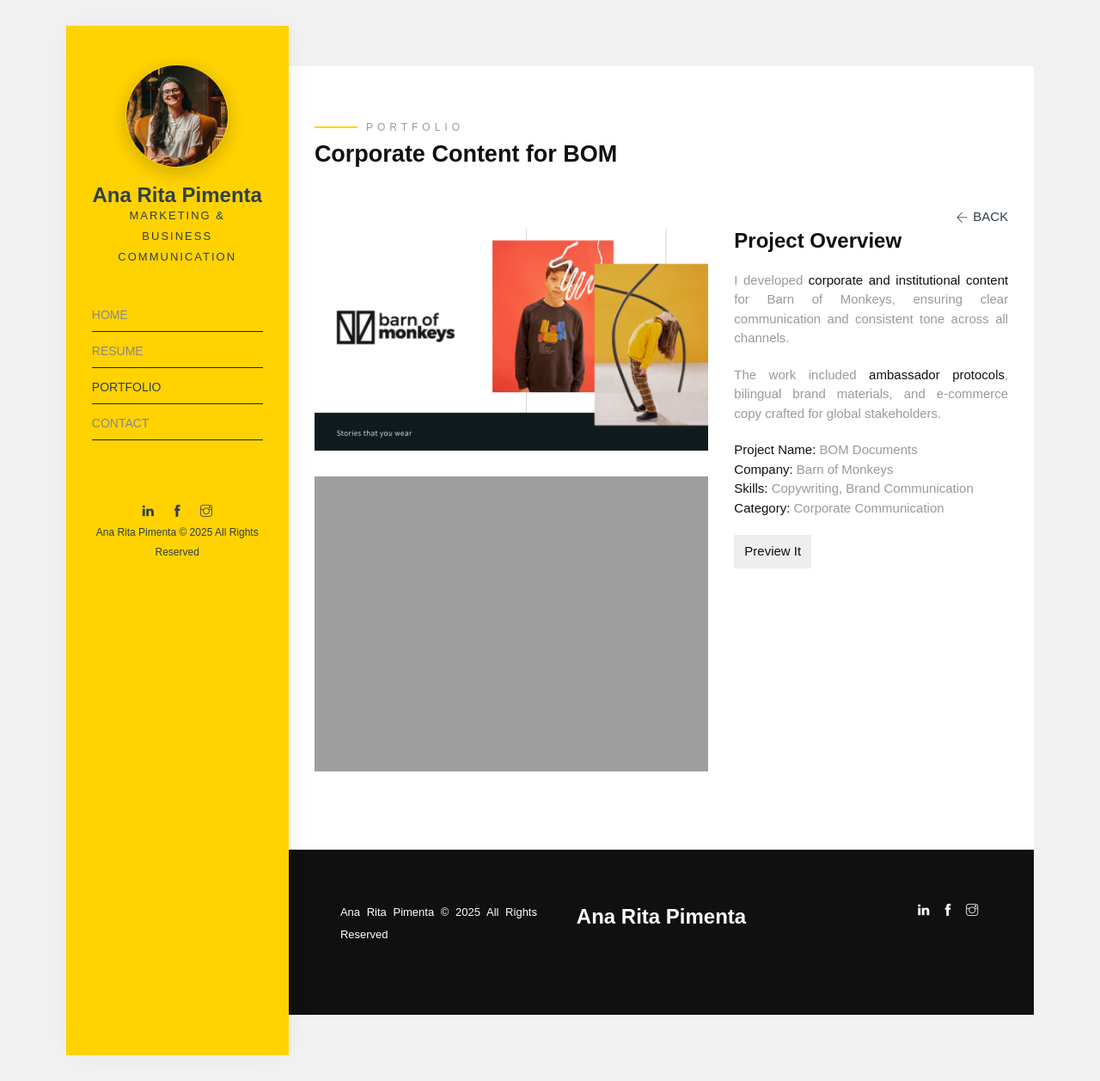
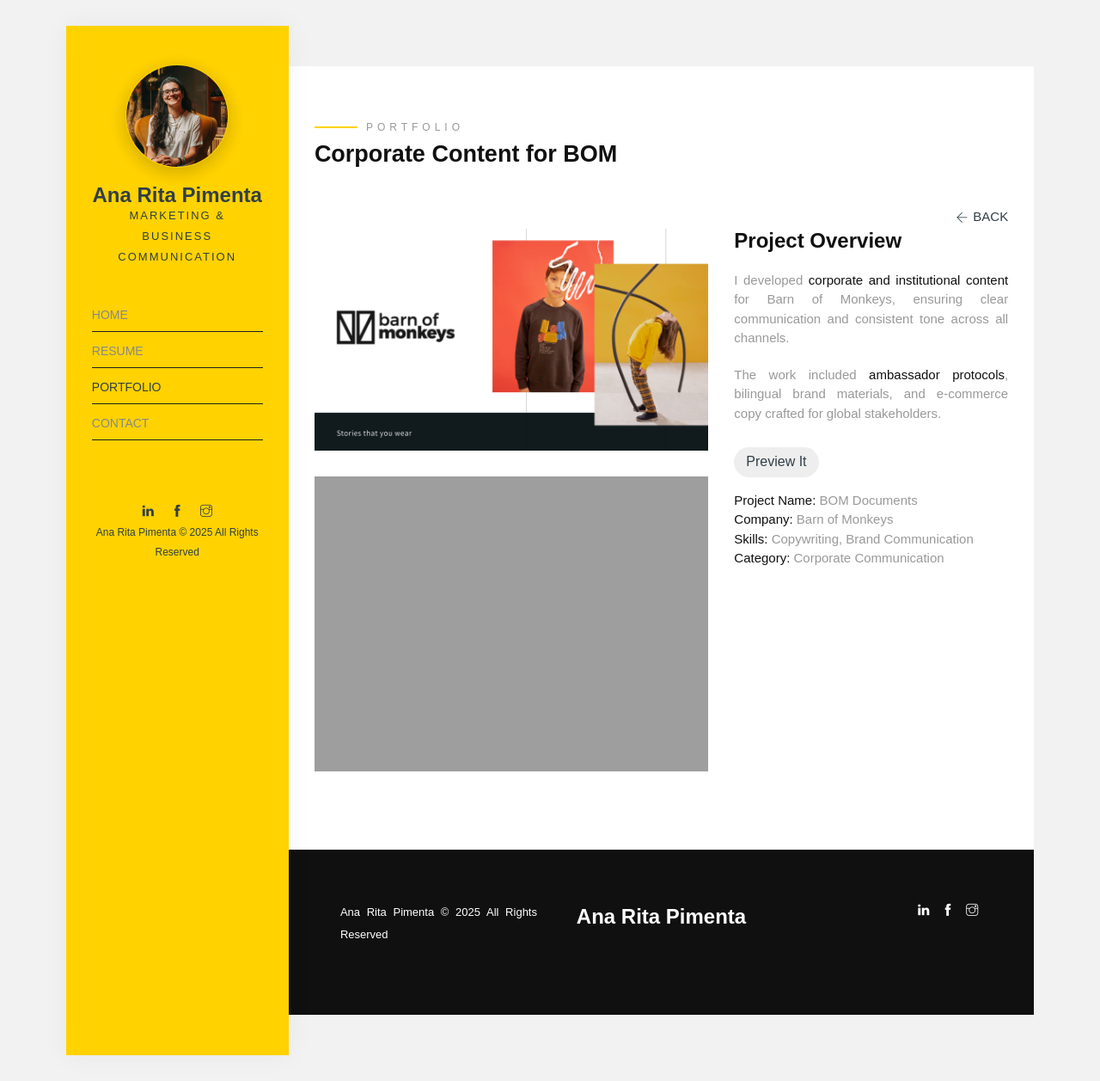
Before and after one commit to anaritapimenta/anaritapimenta.github.io, a Jekyll site: the page built from portfolio/bom-documents/index.html, in a window 1280 px wide and 1257 px high. Shown: the whole window at 86% size. Built offline with Jekyll 4.4.1, drawn with Linux system fonts in a browser that asks for light colours; some web fonts are replaced.

Commit message:
Update index.html

```diff
--- a/portfolio/bom-documents/index.html
+++ b/portfolio/bom-documents/index.html
@@ -62,24 +62,30 @@
               The work included <strong>ambassador protocols</strong>, bilingual brand materials, and e-commerce copy crafted for global stakeholders.
             </p>
 
+            <!-- Preview Button (updated style) -->
+            <input
+              type="button"
+              value="Preview It"
+              onclick="window.open('preview.pdf','_blank')"
+              aria-label="Preview BOM Corporate Content PDF"
+              style="
+                margin-top: 8px;
+                margin-bottom: 16px;
+                padding: 6px 14px;
+                background-color: #eeeeee;
+                color: #313f47;
+                font-weight: 500;
+                border: none;
+                cursor: pointer;
+              "
+            /><br />
+
             <p>
               <strong>Project Name:</strong> BOM Documents<br />
               <strong>Company:</strong> Barn of Monkeys<br />
               <strong>Skills:</strong> Copywriting, Brand Communication<br />
               <strong>Category:</strong> Corporate Communication
             </p>
-
-            <div class="preview-button" style="margin-top: 12px;">
-              <a
-                href="preview.pdf"
-                target="_blank"
-                rel="noopener noreferrer"
-                aria-label="Open project preview in new tab"
-                style="padding: 8px 12px; background-color: #eee; display: inline-block;"
-              >
-                Preview It
-              </a>
-            </div>
           </article>
         </div>
       </div>
```
